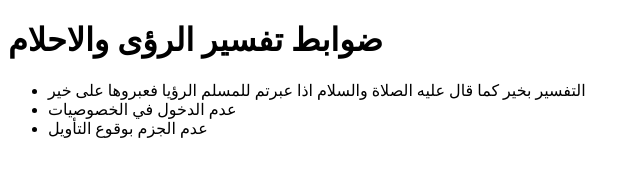
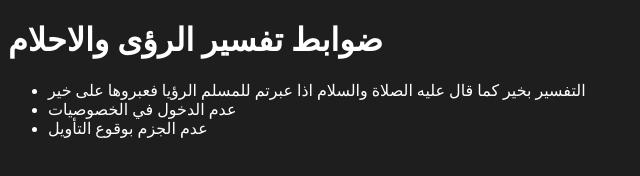
Before and after one commit to MazDev2/SWE-363-231-03, a plain HTML site: page guidelines.html in a window 1280 px wide. Shown: the whole page, without its empty margins (0-640 px from the left). Drawn offline with Linux system fonts and the light colour scheme.

Commit message:
css_1-exercise_1

```diff
--- a/guidelines.html
+++ b/guidelines.html
@@ -4,6 +4,7 @@
     <meta charset="UTF-8">
     <meta name="viewport" content="width=device-width, initial-scale=1.0">
     <title>Document</title>
+    <link rel="stylesheet" href="dark-them.css" \>
 </head>
 <body>
     <h1>ضوابط تفسير الرؤى والاحلام</h1>
```
